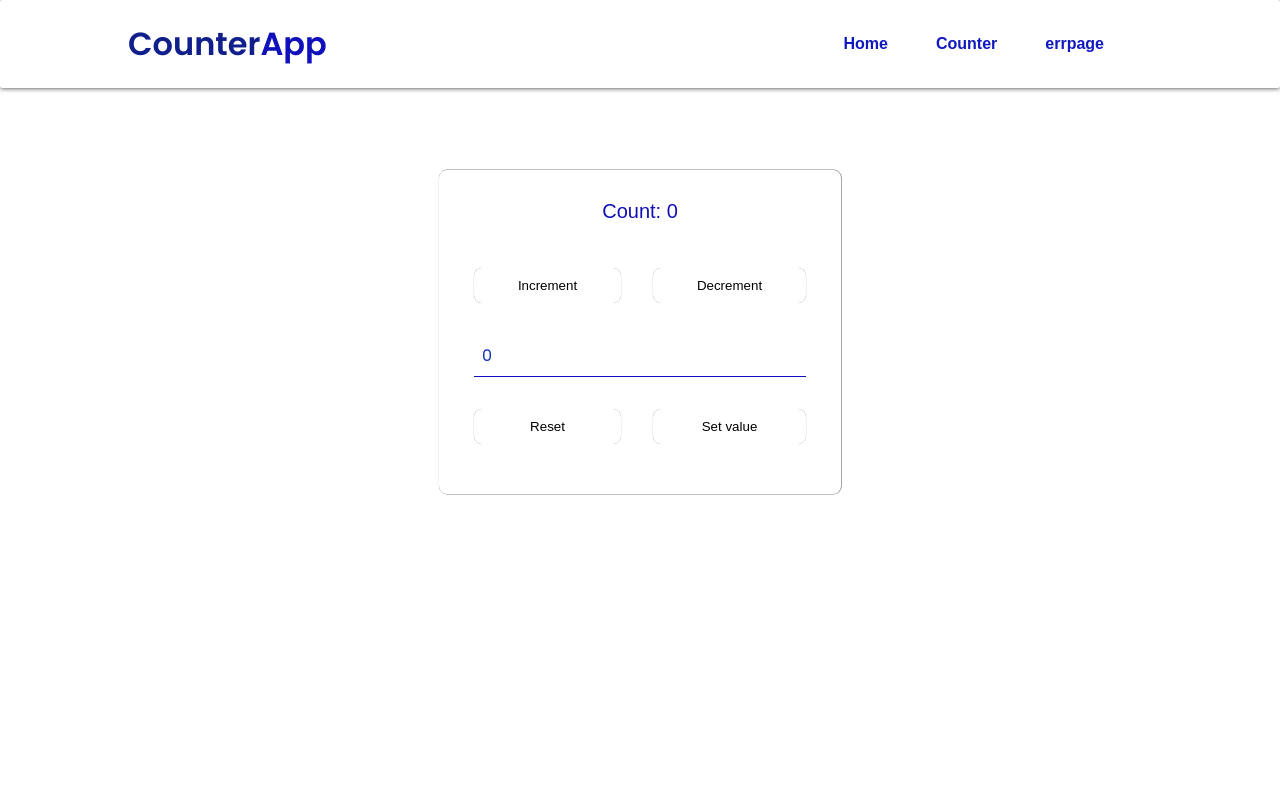
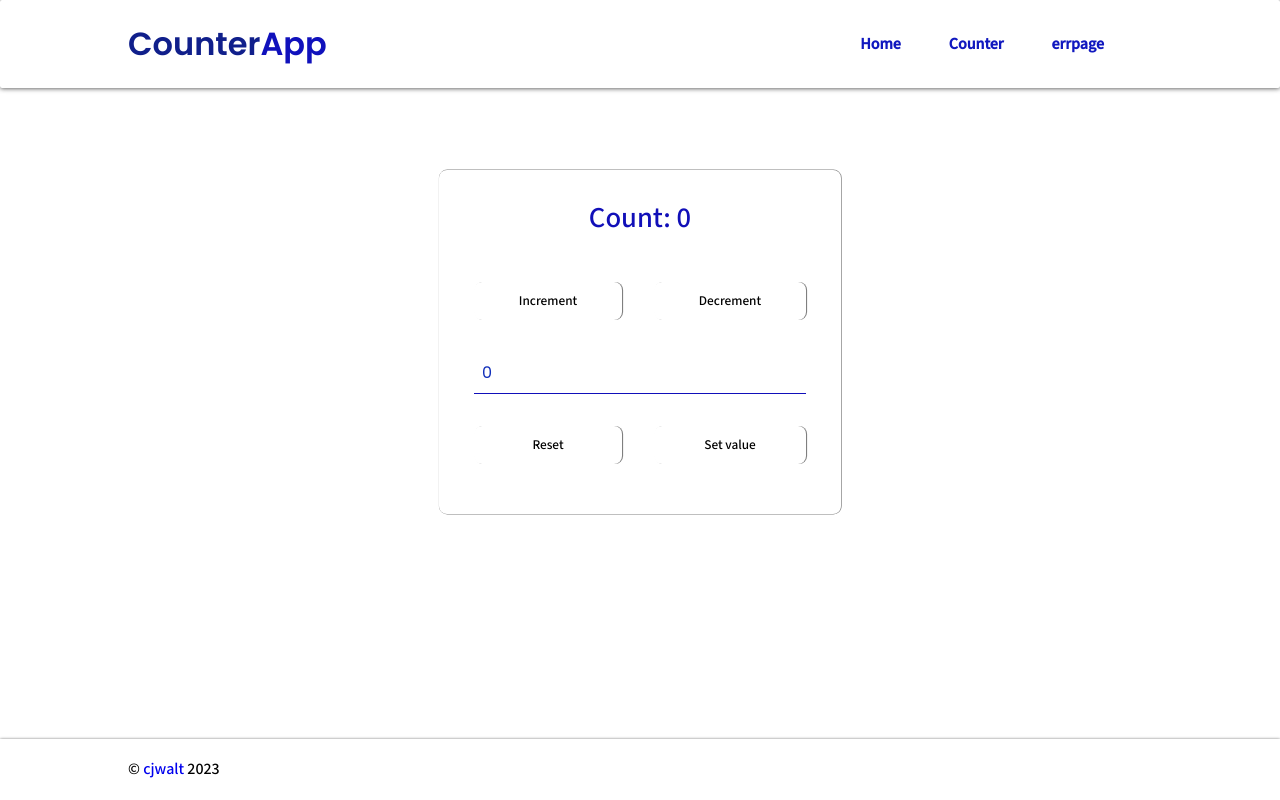
Before and after one commit to CJWALT/altschool-vue-thirdsemester-exam, a Vue app: page /counter in a window 1280 px wide. Built offline with nearby package versions, Linux system fonts and the light colour scheme.

Commit message:
style #101: errpage styling, footer section

```diff
--- /dev/null
+++ b/src/components/FooterSection.vue
@@ -0,0 +1,37 @@
+<template>
+
+    <footer>
+        <div class="container">
+            <small class="footer-txt"> &copy; <a href="https://github.com/cjwalt">cjwalt</a> 2023</small>
+        </div>
+
+    </footer>
+
+</template>
+
+<script>
+
+    export default {
+        name: "FooterSection"
+    }
+
+</script>
+
+<style>
+    footer{
+        position:absolute;
+        width:100%;
+        bottom:0;
+        box-shadow: 0px .3px 3px 0px rgba(0, 0, 4, .75);
+        margin-top:1rem;
+        padding:20px 0;
+    }
+    small.footer-txt{
+        font-size:1rem;
+        font-family:'mada', sans-serif;
+
+        text-align:center;
+        width:100%;
+        /* border:1px solid red; */
+    }
+</style>
--- a/src/composable/counter.js
+++ b/src/composable/counter.js
@@ -4,9 +4,9 @@ import {useStore} from 'vuex'
 
 export default function useCounter(){
 
-    const store = useStore()
+        const store = useStore()
 
-    const count = computed(()=> store.state.count)
+        const count = computed(()=> store.state.count)
 
         const increment = ()=> {
             store.commit('increment')
--- a/src/views/CounterApp.vue
+++ b/src/views/CounterApp.vue
@@ -14,17 +14,18 @@
 
             <button @click="setValue(value)" class="btn">Set value</button>
           </div>
+       </div>
+    </div>
+  </div>
 
-        </div>
-       </div>
-
-  </div>
+  <FooterSection/>
 
 </template>
 
 
 <script>
       import HeaderSection from '../components/HeaderSection.vue'
+      import FooterSection from '../components/FooterSection.vue'
       import useCounter from '@/composable/counter'
 
       export default{
@@ -32,7 +33,8 @@
         name: 'CounterApp',
 
         components:{
-          HeaderSection
+          HeaderSection,
+          FooterSection,
         },
         setup(){
         const {count, increment, decrement, reset, setValue } = useCounter();
@@ -51,6 +53,7 @@
 </script>
 
 <style>
+@import url('https://fonts.googleapis.com/css2?family=Mada:wght@500&display=swap');
   .counter-wrap{
     margin-top:2rem;
     position:relative;
@@ -70,11 +73,11 @@
     overflow:hidden;
   }
   .count-para{
-    font-size:20px;
-    font-weight:400;
+    font-size:1.8rem;
+    font-weight:500;
     text-align:center;
     color:#110fb8;
-    font-family: 'montserrat', sans-serif ;
+    font-family: 'mada', sans-serif ;
     padding-bottom:25px;
 
   }
@@ -103,8 +106,16 @@
   .btn{
     padding:10px 15px;
     border-radius:8px;
-    box-shadow: 0px 0px 0px .1px rgba(0, 0, .4, .5);
+    box-shadow: 1px 0px 0px .1px rgba(0, 0, .4, .5);
     background:none;
     cursor:pointer;
+    font-weight:400;
+    font-family: 'mada', sans-serif;
+    transition:all .3s ease;
+}
+
+.btn:hover{
+  transform:scale(1.1);
+  font-weight:600;
 }
 </style>
--- a/src/views/HomeSection.vue
+++ b/src/views/HomeSection.vue
@@ -9,22 +9,22 @@
         </p>
         <router-link to="/counter" class="counter-link">Go to app</router-link>
     </div>
-
-
 </div>
-
+<FooterSection/>
 </template>
 
 
 <script>
 
 import HeaderSection from '../components/HeaderSection.vue'
+import FooterSection from '../components/FooterSection.vue'
 
 export default {
     name: 'HomeSection',
 
     components: {
-        HeaderSection
+        HeaderSection,
+        FooterSection,
     }
 
 }
@@ -61,6 +61,13 @@ export default {
         font-family:'poppins', sans-serif;
         font-size:18px;
         color:white;
+        transition:all .5s ease;
+    }
+
+    .counter-link:hover{
+        background:#10111f;
+        border-radius:0;
+
     }
 
     @media screen and (max-width:720px){
--- a/src/views/NotFound.vue
+++ b/src/views/NotFound.vue
@@ -1,23 +1,87 @@
 <template>
     <HeaderSection/>
     <div class="container">
-        <div class="not-found">
-        <h1>404 page Not Found</h1>
-        <p>Sorry, the page you're looking for does not exist</p>
+        <div class="nt-found-wrap">
+            <div class="not-found">
+                <h1 class="nt-found-heading">404 page Not Found</h1>
+                <p class="nt-found-para">Sorry, the page you're looking for does not exist</p>
+            </div>
+            <div class="img-banner">
+                <img src= "@/assets/err.png" class="err-img" alt="error 404"/>
+            </div>
+
+        </div>
     </div>
-    </div>
+    <FooterSection/>
 
 </template>
 
 <script>
 
     import HeaderSection from '../components/HeaderSection.vue'
+    import FooterSection from '../components/FooterSection.vue'
 
     export default{
         name: 'NotFound',
 
         components:{
-            HeaderSection
+            HeaderSection,
+            FooterSection
         }
     };
 </script>
+
+<style>
+
+    img{
+        width:100%;
+        height:auto;
+    }
+    .not-found{
+        width:45%;
+        align-self:center;
+    }
+    .nt-found-wrap{
+        margin-top:2rem;
+        display:flex;
+        flex-direction: row;
+        gap:5%;
+       justify-content: center;
+    }
+
+    .nt-found-heading{
+        font-size:3.5rem;
+        font-family: 'Poppins', sans-serif;
+        font-weight:600;
+        color:#112fb8;
+    }
+    .nt-found-para{
+        font-size:1rem;
+        font-family: 'Poppins', sans-serif;
+        font-weight:400;
+        color:#1011fb;
+    }
+    .img-banner{
+        width:50%;
+        align-self:center;
+    }
+
+
+
+    @media screen and (max-width:720px){
+
+        .nt-found-wrap{
+            flex-direction: column;
+            gap:4rem;
+        }
+        .nt-found-wrap > div{
+            width:auto;
+        }
+        .not-found{
+            order:2;
+        }
+        .img-banner{
+            order:1;
+        }
+    }
+</style>
```
Also changed, not shown: src/assets/err.png (added).
